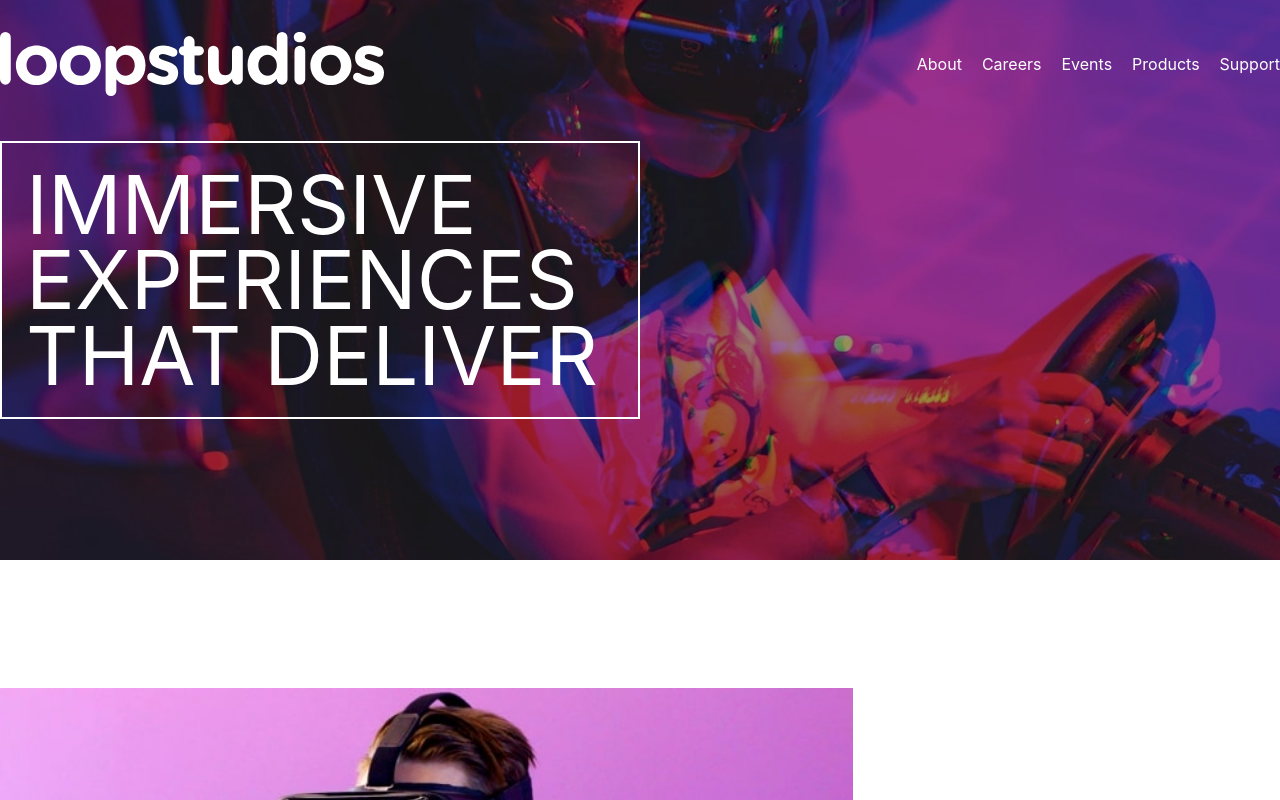
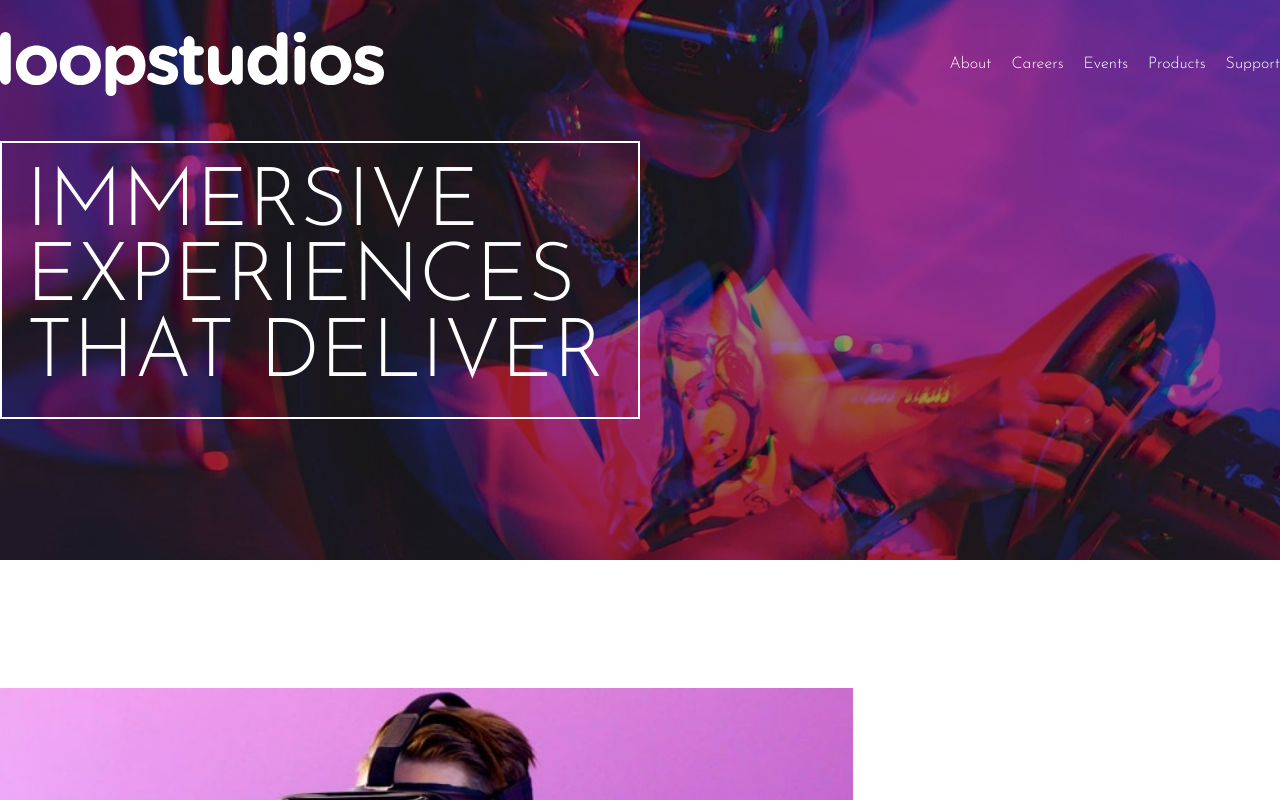
Before and after one commit to airowl/react-loopstudios-landing-page-main, a React (Create React App) app: page / in a window 1280 px wide. Shown: the top 800 px of the page. Built offline with nearby package versions, Linux system fonts and the light colour scheme.

Commit message:
add font family

```diff
--- a/public/index.html
+++ b/public/index.html
@@ -24,6 +24,9 @@
       work correctly both with client-side routing and a non-root public URL.
       Learn how to configure a non-root public URL by running `npm run build`.
     -->
+    <link rel="preconnect" href="https://fonts.googleapis.com">
+    <link rel="preconnect" href="https://fonts.gstatic.com" crossorigin>
+    <link href="https://fonts.googleapis.com/css2?family=Alata&family=Josefin+Sans:wght@300&display=swap" rel="stylesheet">
     <title>React App</title>
   </head>
   <body>
--- a/src/assets/index.css
+++ b/src/assets/index.css
@@ -3,10 +3,7 @@
 @tailwind utilities;
 
 body {
-  margin: 0;
-  font-family: -apple-system, BlinkMacSystemFont, 'Segoe UI', 'Roboto', 'Oxygen',
-    'Ubuntu', 'Cantarell', 'Fira Sans', 'Droid Sans', 'Helvetica Neue',
-    sans-serif;
+  font-family: 'Josefin Sans', sans-serif;
   -webkit-font-smoothing: antialiased;
   -moz-osx-font-smoothing: grayscale;
 }
```
